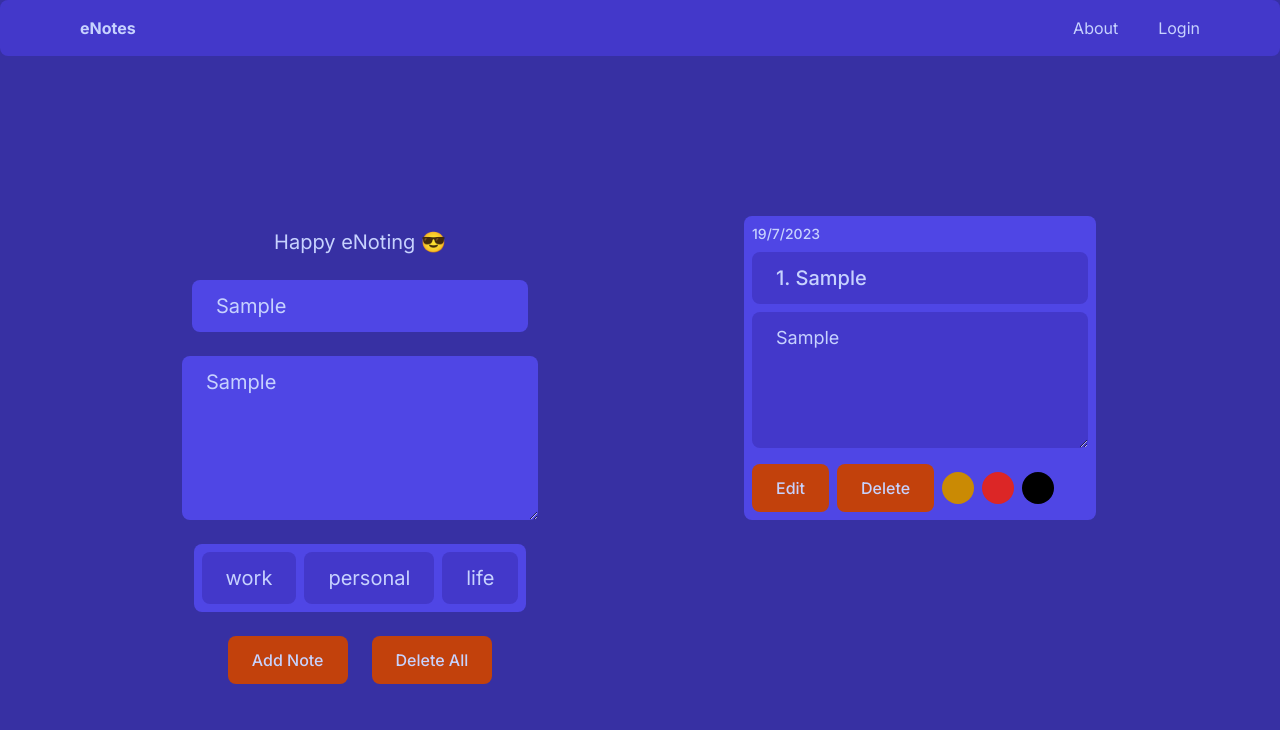
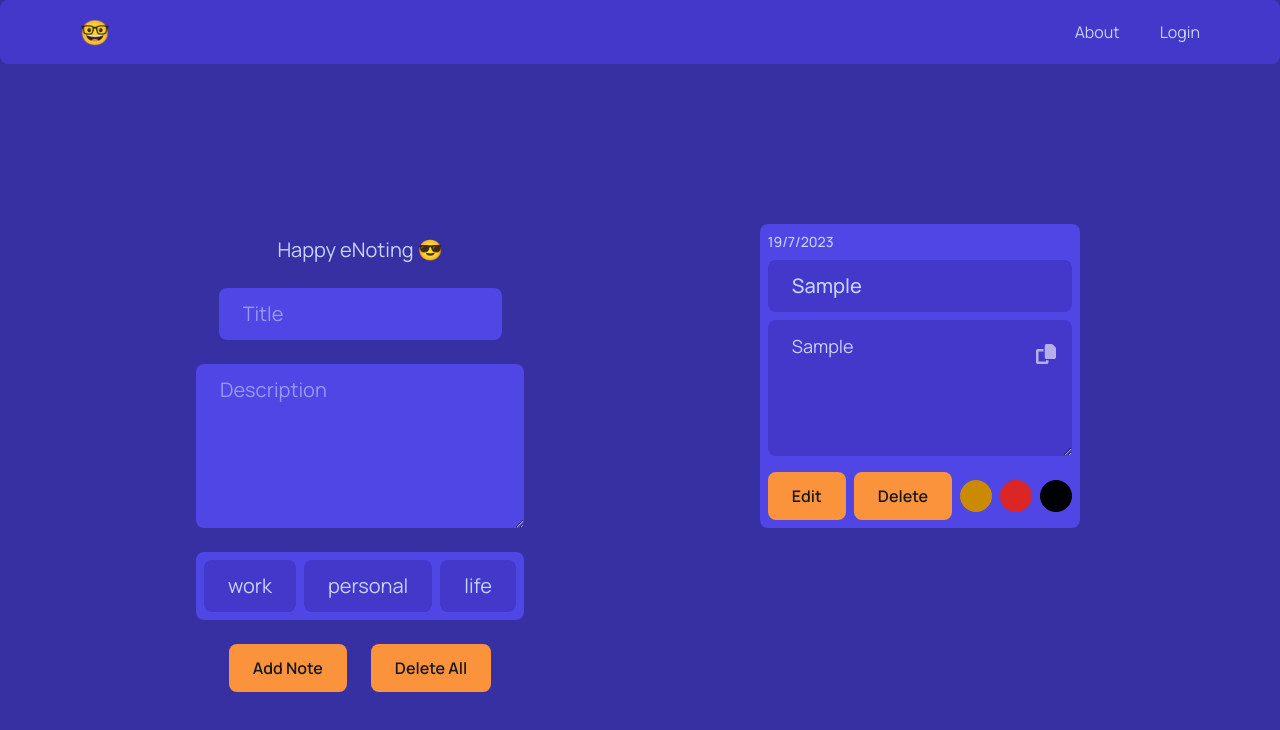
Before and after one commit to yashvdhakad/e-notes, a Next.js app: page / in a window 1280 px wide. Both pictures are taken after typing "Sample", "Sample" into the empty fields and a click on the button "Add Note". Shown: the top 730 px of the page. Built offline with nearby package versions, Linux system fonts and the light colour scheme.

Commit message:
feat: client done

```diff
--- a/app/components/CC/Buttons.jsx
+++ b/app/components/CC/Buttons.jsx
@@ -1,5 +1,5 @@
 export const Button = (props) => {
     return (
-        <button onClick={props.clickHandler} className={`px-6 py-3 rounded-lg bg-orange-700 hover:bg-orange-800 text-base font-medium transition-all hover:scale-95`} type="submit">{props.cta}</button>
+        <button onClick={props.clickHandler} className={`px-6 py-3 rounded-lg bg-orange-400 hover:bg-orange-500 text-zinc-900 text-base font-semibold transition-all hover:scale-95`} type="submit">{props.cta}</button>
     )
 }
--- a/app/components/CC/Main.jsx
+++ b/app/components/CC/Main.jsx
@@ -3,6 +3,14 @@
 import { useState } from "react"
 import { Button } from "./Buttons"
 import Notes from "./Notes"
+
+import toast, { Toaster } from 'react-hot-toast';
+const notify = () => toast('✅ Note added successfully.', {
+    style: {
+        background: 'purple',
+        color: "white",
+    },
+});
 
 const Main = () => {
     const [title, setTitle] = useState("")
@@ -17,6 +25,8 @@ const Main = () => {
 
     const addNoteHandler = () => {
         title === "" || description === "" || tag === "" ? "" : setNotes((arr) => [...arr, { title, description, tag }])
+        setTitle("")
+        setDescription("")
     }
 
     const deleteAllHandler = () => {
@@ -28,15 +38,15 @@ const Main = () => {
             {/* Input */}
             <section className='lg:w-1/2 h-full flex flex-col justify-center items-center space-y-6 text-xl'>
                 <p className="">Happy eNoting 😎</p>
-                <input onChange={(e) => setTitle(e.target.value)} className='py-3 px-6 bg-indigo-600 rounded-lg placeholder:text-indigo-200/60' type="text" name="title" placeholder="Title" />
-                <textarea onChange={(e) => setDescription(e.target.value)} className='px-6 py-3 bg-indigo-600 rounded-lg placeholder:text-indigo-200/60' name="description" placeholder="Description" cols="24" rows="5"></textarea>
+                <input onChange={(e) => setTitle(e.target.value)} className='py-3 px-6 bg-indigo-600 rounded-lg placeholder:text-indigo-200/60 focus:outline-none' type="text" name="title" placeholder="Title" value={title} />
+                <textarea onChange={(e) => setDescription(e.target.value)} className='px-6 py-3 bg-indigo-600 rounded-lg placeholder:text-indigo-200/60 focus:outline-none' name="description" placeholder="Description" cols="24" rows="5" value={description} />
 
                 {/* Tags */}
                 <div className='p-2 bg-indigo-600 rounded-lg placeholder:text-indigo-200/60 flex space-x-2'>
                     {
                         tags.map((t, i) => {
                             const tagHandler = () => {
-                                setTag((arr) => [...arr, t])
+                                setTag([t])
                             }
 
                             return <div key={i} onClick={tagHandler} className="py-3 px-6 rounded-lg bg-indigo-700 cursor-pointer hover:bg-indigo-800 active:bg-indigo-900 select-none">{t}</div>
@@ -47,6 +57,8 @@ const Main = () => {
                 <div className="flex space-x-6">
                     <Button clickHandler={addNoteHandler} cta="Add Note" />
                     <Button clickHandler={deleteAllHandler} cta="Delete All" />
+                    <button className="hidden" onClick={notify}> Make me a toast</button>
+                    <Toaster />
                 </div>
             </section>
 
--- a/app/components/CC/Notes.jsx
+++ b/app/components/CC/Notes.jsx
@@ -2,6 +2,8 @@
 import { useState } from 'react';
 import { Button } from './Buttons'
 import ThemeToggle from './ThemeToggle'
+import Image from 'next/image'
+import copyIcon from '@/app/assets/svg/copy-solid.svg'
 
 const Notes = ({ note, i, editHandler, deleteHandler, editToggle }) => {
     const [newtitle, setNewTitle] = useState("")
@@ -16,15 +18,24 @@ const Notes = ({ note, i, editHandler, deleteHandler, editToggle }) => {
 
     return (
         // Note Card
-        <div className="p-2 rounded-lg bg-indigo-600 flex flex-col space-y-2">
+        <div className="relative p-2 rounded-lg bg-indigo-600 flex flex-col space-y-2">
             <div className='flex justify-between items-center'>
                 <div className='text-sm font-medium'>{currentDate}</div>
                 {!editToggle ? <p className='text-sm text-orange-500 font-medium'>*Editing Mode On*</p> : ""}
             </div>
 
             {/* Inputs */}
-            <input onChange={(e) => setNewTitle(e.target.value)} disabled={editToggle} className="text-xl font-medium py-3 px-6 rounded-lg bg-indigo-700" value={`${i + 1}. ${note.title}`} />
-            <textarea onChange={(e) => setNewDescription(e.target.value)} disabled={editToggle} className={`${editToggle ? "" : "resize-none"} text-lg py-3 px-6 rounded-lg bg-indigo-700`} value={note.description} rows={4} />
+            {/* <input onChange={(e) => setNewTitle(e.target.value)} disabled={editToggle} className="text-xl font-medium py-3 px-6 rounded-lg bg-indigo-700" value={`${i + 1}. ${note.title}`} /> */}
+            <input onChange={(e) => setNewTitle(e.target.value)} disabled={editToggle} className="text-xl font-medium py-3 px-6 rounded-lg bg-indigo-700" value={note.title} />
+            <textarea id='text' onChange={(e) => setNewDescription(e.target.value)} disabled={editToggle} className={`${editToggle ? "" : "resize-none"} text-lg py-3 px-6 rounded-lg bg-indigo-700`} value={note.description} rows={4} />
+            <Image
+                className='invert opacity-60 hover:opacity-100 absolute right-6 top-28 cursor-pointer transition-all hover:scale-95'
+                src={copyIcon}
+                alt="copy"
+                width={20}
+                height={20}
+                onClick={() => navigator.clipboard.writeText(note.description)}
+            />
 
             {/* Tags */}
             <div className='flex space-x-2'>
--- a/app/components/SC/Nav.jsx
+++ b/app/components/SC/Nav.jsx
@@ -3,7 +3,7 @@ import Link from 'next/link'
 const Nav = () => {
   return (
     <nav className="max-w-screen-xl z-10 sticky top-0 m-auto lg:px-20 py-4 rounded-lg bg-indigo-700 flex justify-between items-center">
-      <p className="font-bold"><Link href="/">eNotes</Link></p>
+      <p className="text-2xl"><Link href="/">🤓</Link></p>
       <ul className='flex space-x-10'>
         <li><Link className='hover:text-white' href="/pages/about">About</Link></li>
         <li><Link className='hover:text-white' href="/login">Login</Link></li>
--- a/app/layout.js
+++ b/app/layout.js
@@ -1,9 +1,9 @@
 import ContextProvider from './context/noteContext'
 import './globals.css'
-import { Inter, Syne } from 'next/font/google'
+import { Inter, Manrope } from 'next/font/google'
 import Nav from './components/sc/Nav'
 
-const inter = Inter({ subsets: ['latin'] })
+const inter = Manrope({ subsets: ['latin'] })
 
 export const metadata = {
   title: 'eNotes | Note wherever & whenever',
--- a/app/models/user.js
+++ b/app/models/user.js
@@ -14,7 +14,7 @@ const UserSchema = new mongoose.Schema({
         type: String,
         required: true,
         select: false,
-        minLength: [6, "Password is too short"]
+        // minLength: [6, "Password is too short"]
     }
 });
 
--- a/package.json
+++ b/package.json
@@ -15,6 +15,7 @@
     "postcss": "8.4.24",
     "react": "18.2.0",
     "react-dom": "18.2.0",
+    "react-hot-toast": "^2.4.1",
     "tailwindcss": "3.3.2"
   }
 }
```
Also changed, not shown: app/assets/svg/copy-solid.svg (added), 1 other file (tests, documents, lock files or other folders).
